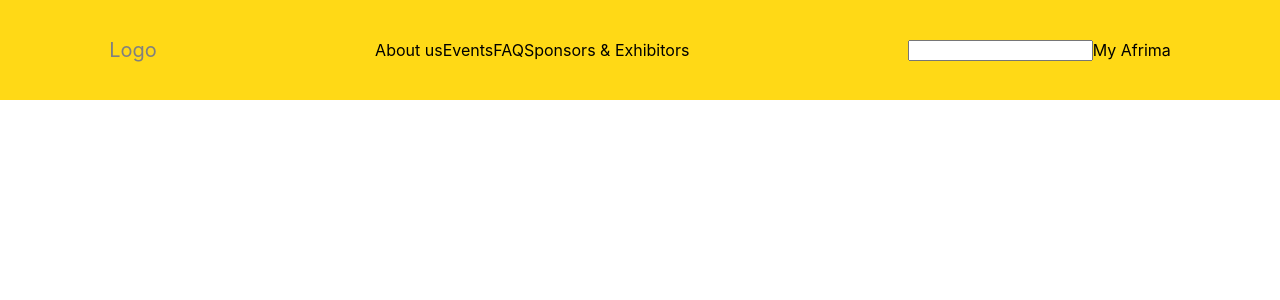
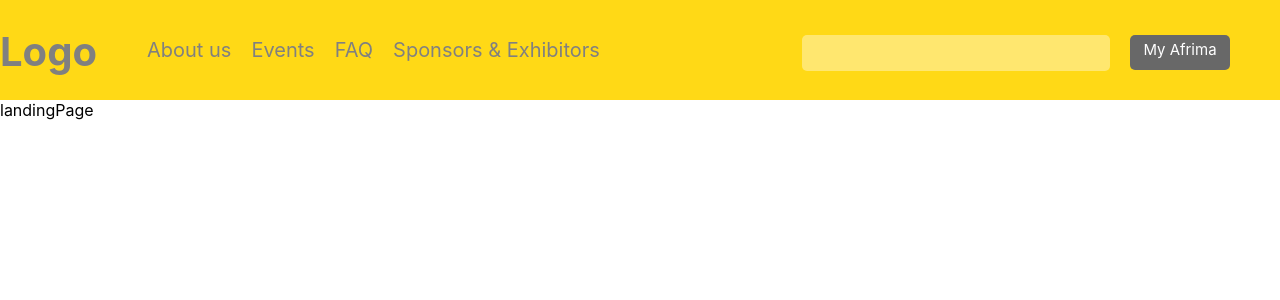
Before and after one commit to tobasanmi/afrima_project, a React (Create React App) app: page / in a window 1280 px wide. Shown: the top 300 px of the page. Built offline with nearby package versions, Linux system fonts and the light colour scheme.

Commit message:
nav bar updated

```diff
--- a/src/App.css
+++ b/src/App.css
@@ -3,19 +3,63 @@
     width: 100%;
     height:100px;
     display: flex;
-    justify-content: space-around;
+    justify-content: space-between;
     align-items: center;
 }
 .linksWrapper{
     display: flex;
-    justify-content: space-around;
+    align-items: center;
+
 }
 .input{
     display: flex;
     justify-content: space-around;
 }
-.logo{
+.logoWrapper{
     color: grey;
     font-size : 20px;
-    align-items:flex-start;
+    display: flex;
+    height: 100px;
+    margin-right:150px;
 }
+.form{
+    /* background-color: aqua; */
+    height:30px;
+    text-align: center;
+    display: flex;
+    justify-content: space-around;
+}
+.about,.events,.faq,.sponsors{
+    list-style-type: none;
+    margin : 10px;
+    cursor:pointer;
+}
+.about:hover,.events:hover,.faq:hover,.sponsors:hover{
+    list-style-type: none;
+    margin : 10px;
+    border-bottom: 2px solid red;
+    color:green;
+}
+.button{
+    background: #686868;
+    border-radius: 5px;
+    border-color: #686868;
+    color: #fff;
+    cursor:pointer;
+    padding-bottom:10px;
+    padding-top:5px;
+    text-align: center;
+    margin-right: 50px;
+    font-size: 15px;
+    height:20px;
+    width:100px;
+}
+.formInput{
+    background: #fff;
+    border-color: transparent;
+    border-radius: 5px;
+    opacity: 38%;
+    margin-right: 20px;
+    width:300px;
+    height:30px;
+}
--- a/src/App.js
+++ b/src/App.js
@@ -1,10 +1,12 @@
 import './App.css';
 import Navbar from "./navBar/Navbar"
+import LandingPage from './Pages/landingPage';
 
 function App() {
   return (
     <div className="App">
      <Navbar/>
+     <LandingPage/>
     </div>
   );
 }
--- /dev/null
+++ b/src/Pages/landingPage.js
@@ -0,0 +1,7 @@
+import React from 'react'
+
+export default function LandingPage() {
+  return (
+    <div>landingPage</div>
+  )
+}
--- a/src/navBar/Navbar.js
+++ b/src/navBar/Navbar.js
@@ -1,18 +1,19 @@
-
 function Navbar() {
   return (
     <div className="navBarContainer">
-      <div className="logo">Logo</div>
-      <div className="linksWrapper">
-        <div className="about">About us</div>
-        <div className="events">Events</div>
-        <div className="faq">FAQ</div>
-        <div className="sponsors">Sponsors & Exhibitors </div>
+      <div className="logoWrapper">
+        <h1 className="logo">Logo</h1>
+        <ul className="linksWrapper">
+          <li className="about">About us</li>
+          <li className="events">Events</li>
+          <li className="faq">FAQ</li>
+          <li className="sponsors">Sponsors & Exhibitors</li>
+        </ul>
       </div>
-      <div className="input">
-        <input></input>
-        <div>My Afrima</div>
-      </div>
+      <form className="form">
+        <input className="formInput"></input>
+        <submit className="button">My Afrima</submit>
+      </form>
     </div>
   );
 }
```
